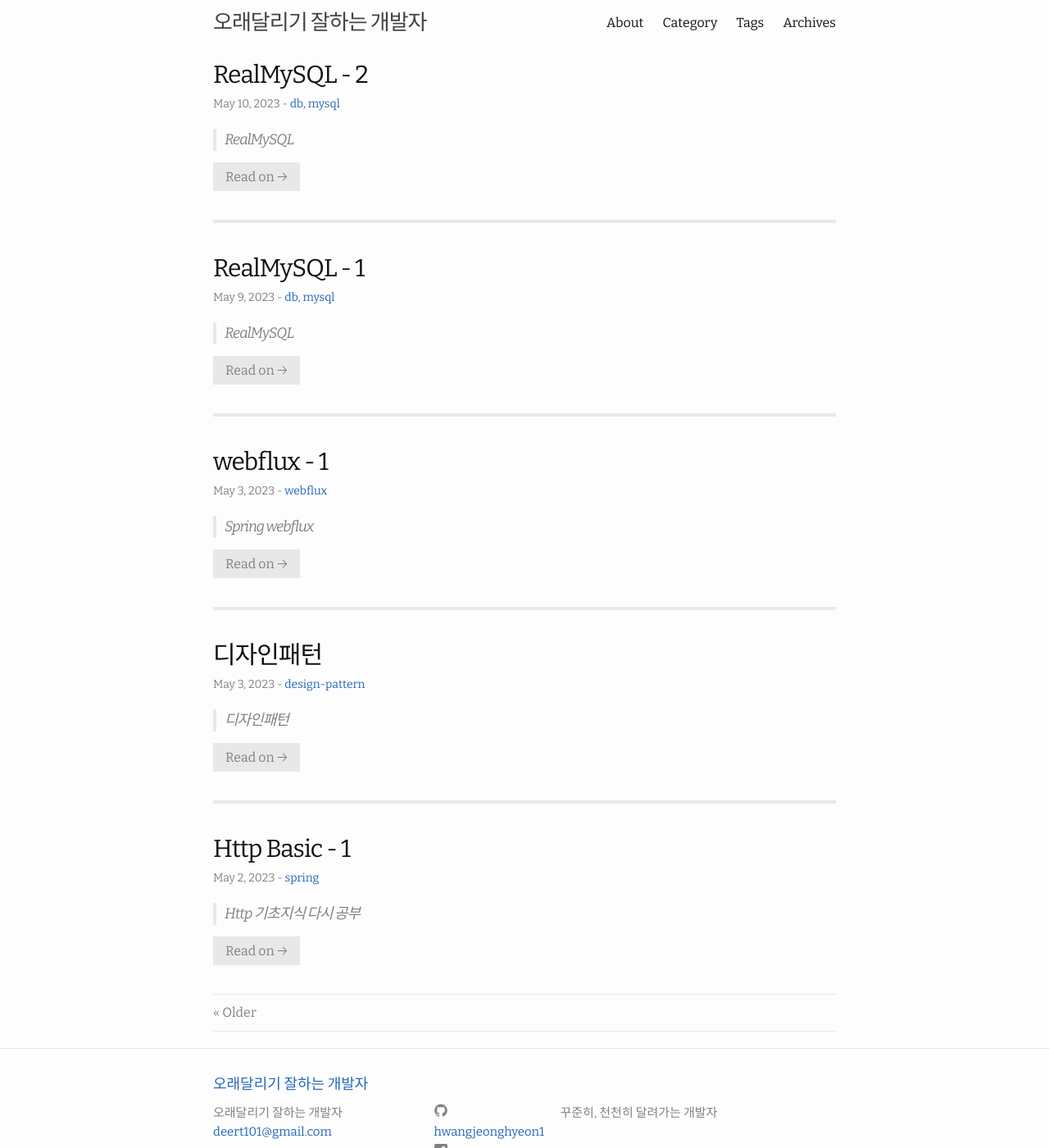
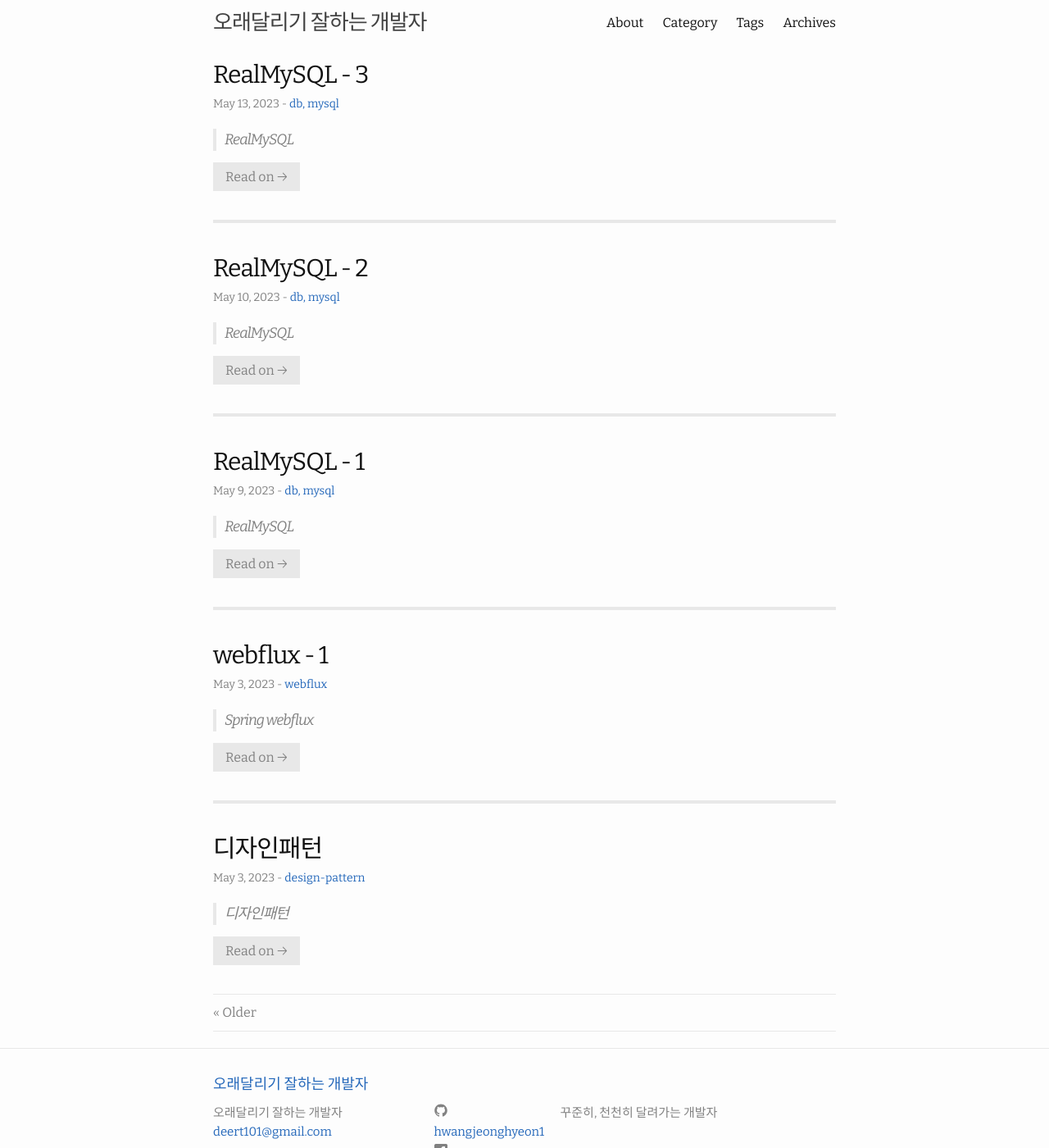
Before and after one commit to HWANGJEONGHYEON1/HWANGJEONGHYEON1.github.io, a Jekyll site: the page built from index.html, in a window 1280 px wide and 1400 px high. Shown: the whole window at 82% size. Built offline with Jekyll 4.4.1, drawn with Linux system fonts in a browser that asks for light colours; the list of posts is cut into pages by our own code; part of the change alters nothing that is shown.

Commit message:
study : realMySQL - index

```diff
--- /dev/null
+++ b/_posts/2023-05-13-realmysql-3.md
@@ -0,0 +1,17 @@
+---
+layout: post
+title:  "RealMySQL - 3"
+date:   2023-05-13 23:20:21 +0900
+categories: db, mysql
+---
+
+> RealMySQL
+
+# 인덱스
+> 데이터 베이스의 성능을 언급하면 뺄 수 없는 부분
+
+### 인덱스란?
+- 책의 내용을 데이터라고 보면, 책의 내용을 `찾아보기`가 인덱스가 된다.
+- 모든 데이터 중 특정 데이터를 가져올 때는 찾기가 어렵지만 `정렬`이 되어 있다면 빠른속도로 찾을 수 있다.
+- 자료구조 중 SortedList, ArrayList가 있다.
+    -
```
Also changed, not shown: _posts/2023-05-10-realmysql-2.md (line endings or trailing spaces).
